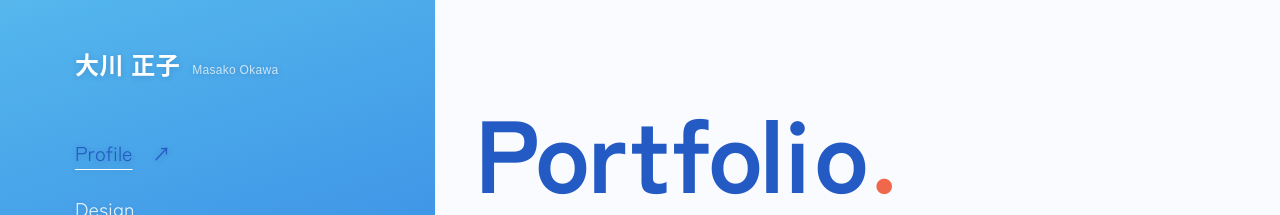
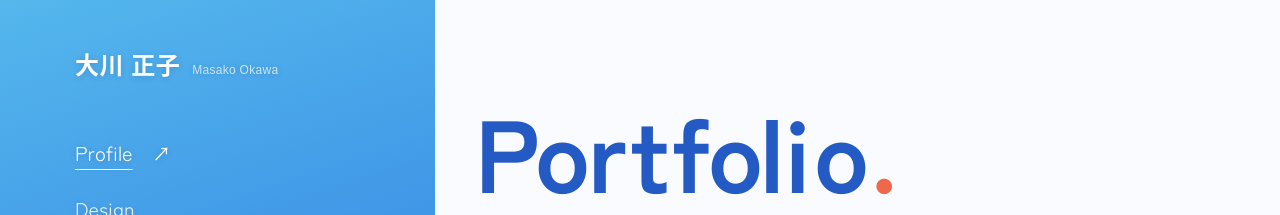
Before and after one commit to masakookawa0301-byte/masako-okawa-portfolio, a plain HTML site: page index.html in a window 1280 px wide. Shown: the top 215 px of the page. Drawn offline with Linux system fonts and the light colour scheme.

Commit message:
アクティブなメニュー項目の視認性バグを修正
.menu-link[aria-pressed="true"]に対して、別ルール（属性セレクタで
詳細度が同等）が var(--ink) の濃い青を指定しており、白文字の指定が
負けて現在地のナビ文字だけ読みにくくなっていた。白文字を明示的に
上書きして修正。

Co-Authored-By: Claude Sonnet 5 <noreply@anthropic.com>
Claude-Session: https://claude.ai/code/session_01Q4e8tziYB318aXZN1XBEoN

```diff
--- a/style.css
+++ b/style.css
@@ -304,7 +304,8 @@ body.viewer-open{overflow:hidden}#image-viewer{position:fixed;inset:0;width:100v
 .sidebar h1{color:#fff}
 .sidebar h1>span{color:rgba(255,255,255,.72)}
 .sidebar nav{border-color:rgba(255,255,255,.22)}
-.menu-link{color:#fff;opacity:.88;text-shadow:0 1px 6px rgba(15,40,90,.22)}
+.menu-link,.menu-link:hover,.menu-link[aria-pressed="true"]{color:#fff}
+.menu-link{opacity:.88;text-shadow:0 1px 6px rgba(15,40,90,.22)}
 .menu-link:hover,.menu-link[aria-pressed="true"]{opacity:1}
 .sidebar h1,.copyright{text-shadow:0 1px 6px rgba(15,40,90,.18)}
 .menu-link[aria-pressed="true"]>span:last-child,.menu-link:hover>span:last-child{text-decoration-color:#fff}
```
